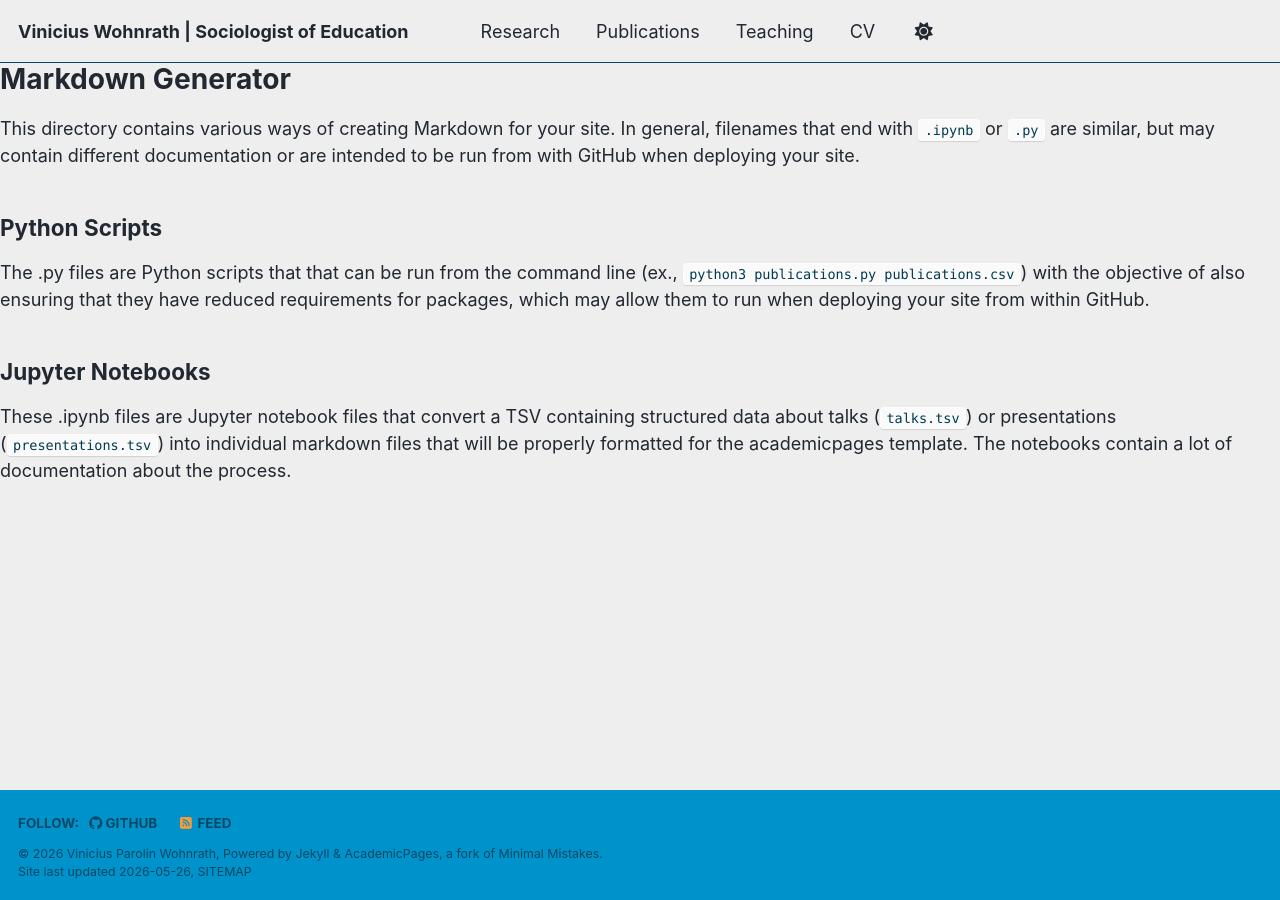
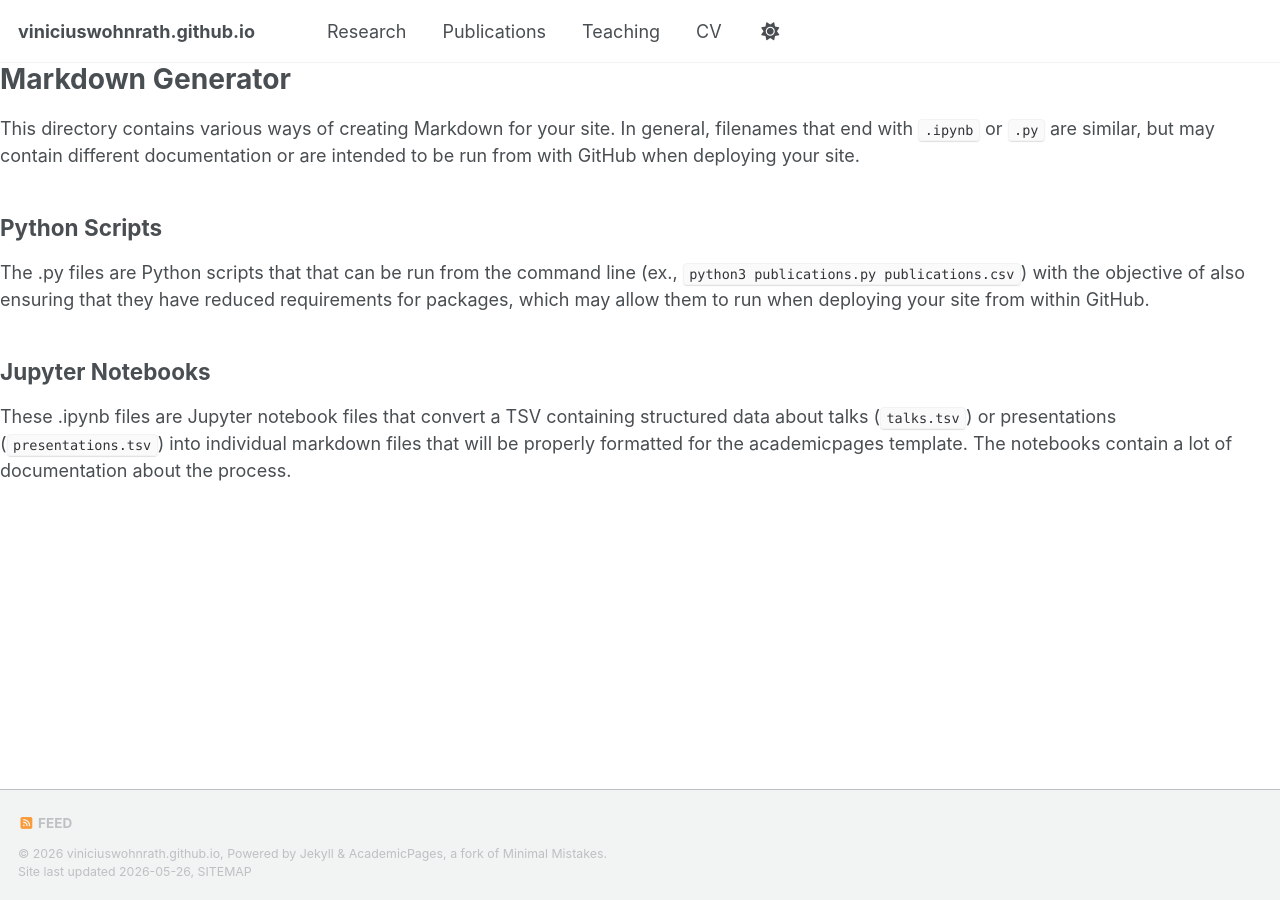
Before and after one commit to viniciuswohnrath/viniciuswohnrath.github.io, a Jekyll site: the page built from markdown_generator/README.md, in a window 1280 px wide. Built offline with Jekyll 4.4.1, drawn with Linux system fonts in a browser that asks for light colours; our own code applies the rules of GitHub Pages for plain Markdown files; a script bundle is joined from its source files by our own code; library files that are not in the unit come from our copies; part of the change alters nothing that is shown.

Commit message:
Update _config.yml

```diff
--- a/_config.yml
+++ b/_config.yml
@@ -1,48 +1,14 @@
-# Basic Site Settings
-locale                   : "en-US"
-site_theme               : "air"
-title                    : "Vinicius Wohnrath | Sociologist of Education"
-title_separator          : "-"
-name                     : &name "Vinicius Parolin Wohnrath"
-description              : &description "Sociology of education, and historical sociology in Latin America."
-
-url                      : "https://viniciuswohnrath.github.io"
-baseurl                  : ""
-repository               : "viniciuswohnrath/viniciuswohnrath.github.io"
-
-include:
-  - _pages
-
-collections:
-  teaching:
-    output: true
-  publications:
-    output: true
-  talks:
-    output: true
-
-defaults:
-  - scope:
-      path: "_pages"
-      type: pages
-    values:
-      layout: single
-      author_profile: false
-
-# Site Author
 author:
 
   avatar           : "/images/profile.png"
 
   name             : "Vinicius Parolin Wohnrath"
 
-  bio              : "Historical sociology, sociology of education, and political sociology in Latin America."
+  bio              : "Historical sociology, sociology of education, and political sociology in Latin America"
 
   location         : "Morelia, Mexico"
 
-  employer         : "Universidad Nacional Autónoma de México (UNAM)"
-
-  uri              :
+  employer         : "UNAM"
 
   email            : "vinicius.wohnrath@gmail.com"
 
@@ -53,5 +19,3 @@ author:
   academia         : "https://unam1.academia.edu/ViniciusWohnrath"
 
   lattes           : "http://lattes.cnpq.br/1701305518221688"
-
-  github           : "viniciuswohnrath"
```
